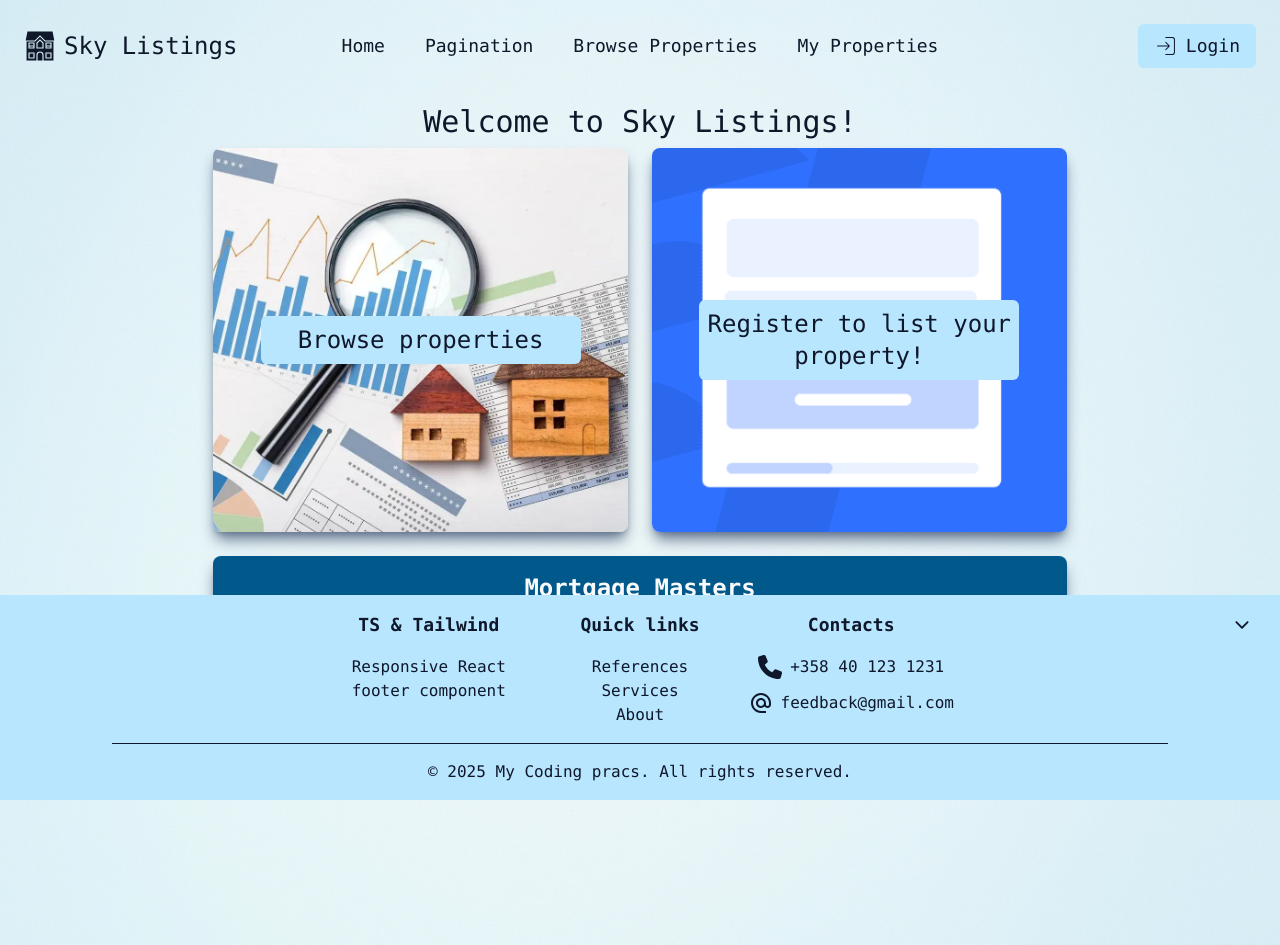
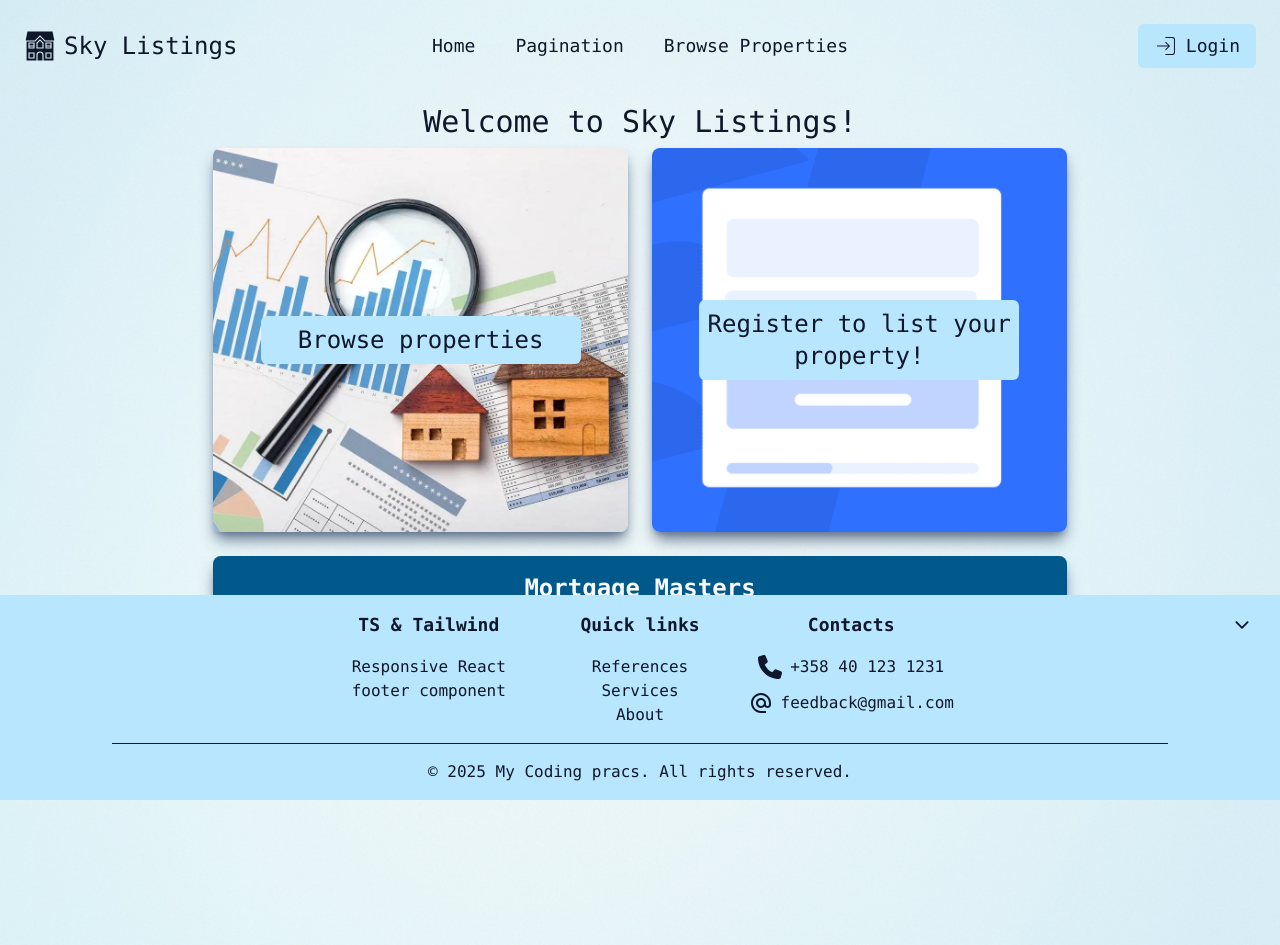
Before and after one commit to olliuhlbeck/sky-listings, a React (Vite) app in the folder frontend/: page / in a window 1280 px wide. Built offline with nearby package versions, Linux system fonts and the light colour scheme.

Commit message:
add auth related filter to navigation control buttons

```diff
--- a/frontend/src/components/HeaderComponents/HeaderContainer.tsx
+++ b/frontend/src/components/HeaderComponents/HeaderContainer.tsx
@@ -9,10 +9,10 @@ import { ActionType } from '../../types/ActionType';
 
 const HeaderContainer = ({ title, link }: HeaderContainerProps) => {
   const navigationLinks = [
-    { text: 'Home', link: 'home' },
-    { text: 'Pagination', link: 'pagination' },
-    { text: 'Browse Properties', link: 'browseProperties' },
-    { text: 'My Properties', link: 'myProperties' },
+    { text: 'Home', link: 'home', authOnly: 'no' },
+    { text: 'Pagination', link: 'pagination', authOnly: 'no' },
+    { text: 'Browse Properties', link: 'browseProperties', authOnly: 'no' },
+    { text: 'My Properties', link: 'myProperties', authOnly: 'yes' },
   ];
 
   const { isAuthenticated, logout, user } = useAuth();
@@ -27,9 +27,15 @@ const HeaderContainer = ({ title, link }: HeaderContainerProps) => {
           <h2 className='text-2xl text-center hidden md:block'>{title}</h2>
         </Link>
         <div className='absolute left-1/2 transform -translate-x-1/2 space-x-2 hidden xl:flex'>
-          {navigationLinks.map(({ text, link }) => (
-            <HeaderButton key={`${link}HeaderButton`} text={text} link={link} />
-          ))}
+          {navigationLinks
+            .filter((link) => link.authOnly === 'no' || user !== null)
+            .map(({ text, link }) => (
+              <HeaderButton
+                key={`${link}HeaderButton`}
+                text={text}
+                link={link}
+              />
+            ))}
         </div>
         <div className='flex items-center gap-2'>
           {!isAuthenticated && !isUserInLoginPage ? (
```
